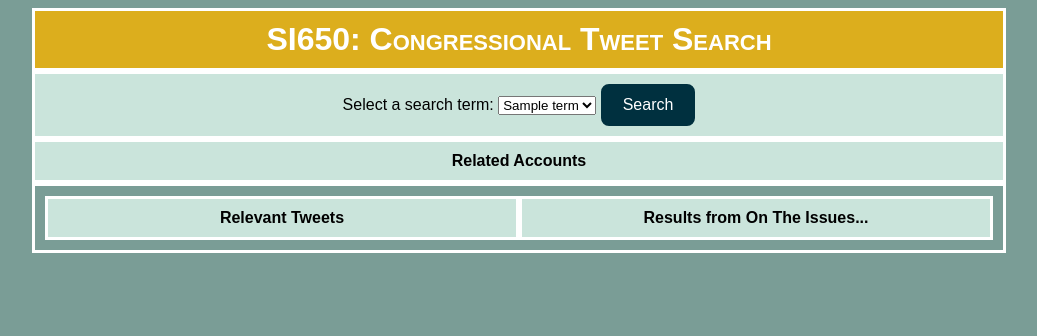
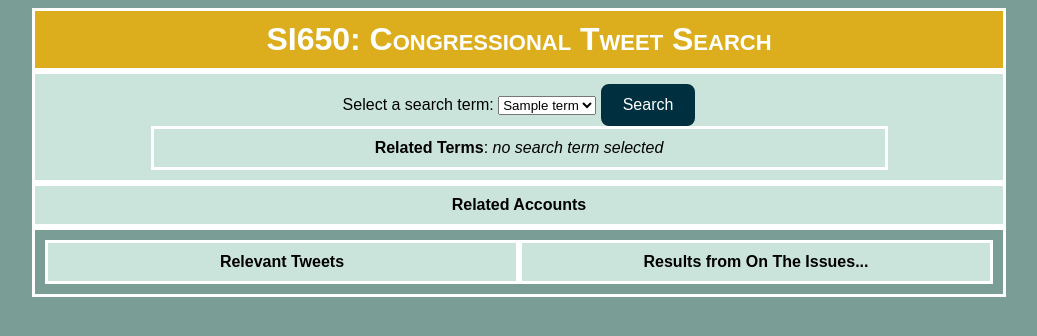
Before and after one commit to jonhartm/SI650_Project, a Flask app: template templates/index.html in a window 1280 px wide. Shown: the top 336 px of the page, without its empty margins (121-1158 px from the left). Run offline with Flask 2, Linux system fonts and the light colour scheme; the template is opened without the code that fills it: most values are stand-ins (such as "Sample title", 1, 10 or a date in 2020); parts of the project's set-up code (start-up, migrations or seed data) failed here and were passed over.

Commit message:
Add the related terms to display in a div on the page. Also removed some informational prints that were just cluttering up the console.

```diff
--- a/main.py
+++ b/main.py
@@ -66,6 +66,9 @@ def get_account():
                 })
             except:
                 pass
+        ret_value.append({
+            "related_terms":related_terms
+        })
         return jsonify(ret_value)
 
 @app.route('/get_tweets_by_account', methods=['POST'])
@@ -88,9 +91,6 @@ def get_tweets_by_account():
                 "id_str":tweet.id_str,
                 "user":tweet.user.screen_name
             })
-        ret_value.append({
-            "related_terms":related_terms
-        })
         return jsonify(ret_value)
 
 @app.route('/get_OTI_json_by_account', methods=['POST'])
--- a/static/scripts.js
+++ b/static/scripts.js
@@ -11,6 +11,7 @@ $('#btn_search').click(function() {
 
   $(".tweet_results").empty();
   $("#on_the_issues").empty();
+  $("#related_terms").empty();
 
   $.ajax({
     contentType: "application/json",
@@ -20,6 +21,12 @@ $('#btn_search').click(function() {
     url:'/get_account',
     success: function(response) {
       console.log(response);
+
+      // Related terms will always be the last item in the response.
+      // Pop it off and display it in the proper div
+      related_terms = response.pop()['related_terms'];
+      $("#related_terms").html("<b>Related Terms</b>: " + related_terms.join(', '));
+
       // Clear the div of any existing content
       $(".account_results").empty();
       // Iterate through the results and add a div for each
@@ -93,8 +100,6 @@ $(document).on("click", ".account_info", function(event) {
     type:"POST",
     url:'/get_tweets_by_account',
     success: function(response) {
-      console.log(response);
-
       $(".tweet_results").empty();
       for (var i = 0; i < response.length; i++) {
         if ("id_str" in response[i]) {
@@ -134,12 +139,11 @@ $(document).on("click", ".account_info", function(event) {
     type:"POST",
     url:'/get_OTI_json_by_account',
     success: function(response) {
-      console.log(response);
       $("#on_the_issues").empty();
       $("#on_the_issues").text("Results from On The Issues...");
       var issues_list = $("<ul>");
       for (var i = 0; i < response.length; i++) {
-        console.log(response[i]);
+        // console.log(response[i]);
         issues_list.append(
           $("<div>")
             .append(
--- a/templates/index.html
+++ b/templates/index.html
@@ -17,6 +17,9 @@
       </select>
     </label>
     <button type="button" id="btn_search" value="Search">Search</button>
+    <div id="related_terms">
+      <b>Related Terms</b>: <i>no search term selected</i>
+    </div>
   </div>
 
   <div class="account_results">
```
